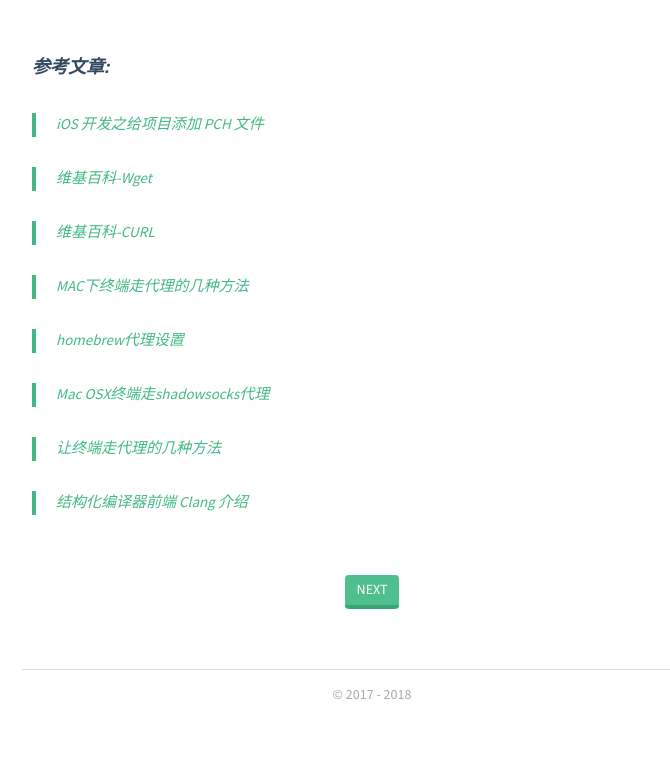
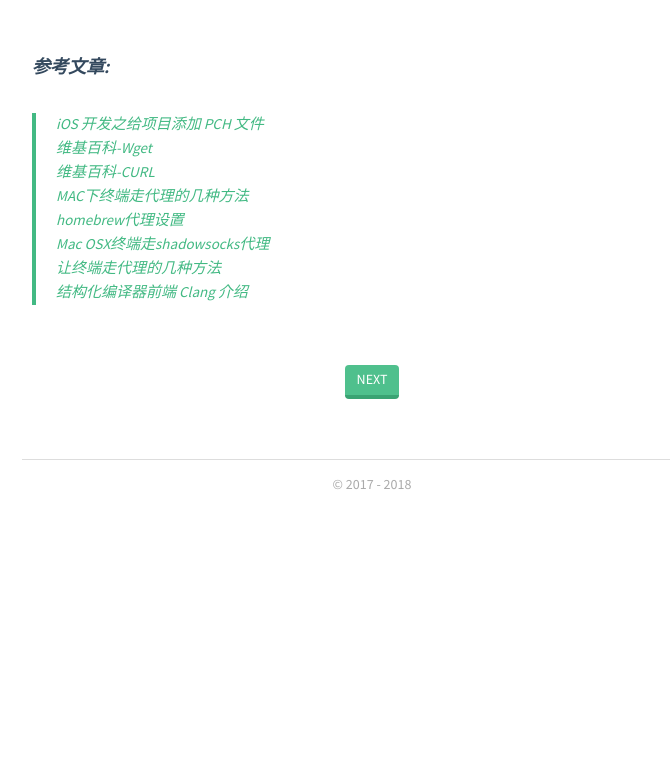
Before and after one commit to youngzihao/youngzihao.github.io, a plain HTML site: page 2018/07/15/internSecendThirdWeek/index.html in a window 1280 px wide. Shown: the part 3203-3971 px from the top of the page, without its empty margins (268-938 px from the left). After the commit the page ends 3761 px from the top, so only its background shows below. Drawn offline with nearby package versions, Linux system fonts and the light colour scheme; some packages are replaced by stand-ins of ours.

Commit message:
Site updated: 2018-07-15 11:02:18

```diff
--- a/2018/07/15/internSecendThirdWeek/index.html
+++ b/2018/07/15/internSecendThirdWeek/index.html
@@ -72,27 +72,6 @@
 
 
 <h4 id="参考文章"><a href="#参考文章" class="headerlink" title="参考文章:"></a><em>参考文章:</em></h4><blockquote>
-<p><em><a href="https://www.jianshu.com/p/f23d11e87af3" target="_blank" rel="noopener">iOS 开发之给项目添加 PCH 文件</a></em></p>
-</blockquote>
-<blockquote>
-<p><em><a href="https://zh.wikipedia.org/wiki/Wget" target="_blank" rel="noopener">维基百科-Wget</a></em></p>
-</blockquote>
-<blockquote>
-<p><em><a href="https://zh.wikipedia.org/wiki/CURL" target="_blank" rel="noopener">维基百科-CURL</a></em></p>
-</blockquote>
-<blockquote>
-<p><em><a href="https://blog.csdn.net/u011537073/article/details/71125571" target="_blank" rel="noopener">MAC下终端走代理的几种方法</a></em></p>
-</blockquote>
-<blockquote>
-<p><em><a href="https://www.jianshu.com/p/005963a4d843" target="_blank" rel="noopener">homebrew代理设置</a></em></p>
-</blockquote>
-<blockquote>
-<p><em><a href="https://github.com/mrdulin/blog/issues/18" target="_blank" rel="noopener">Mac OSX终端走shadowsocks代理</a></em></p>
-</blockquote>
-<blockquote>
-<p><em><a href="https://blog.fazero.me/2015/09/15/让终端走代理的几种方法/" target="_blank" rel="noopener">让终端走代理的几种方法</a></em></p>
-</blockquote>
-<blockquote>
-<p><em><a href="https://www.ibm.com/developerworks/cn/opensource/os-cn-clang/" target="_blank" rel="noopener">结构化编译器前端 Clang 介绍</a></em></p>
+<p><em><a href="https://www.jianshu.com/p/f23d11e87af3" target="_blank" rel="noopener">iOS 开发之给项目添加 PCH 文件</a></em><br><em><a href="https://zh.wikipedia.org/wiki/Wget" target="_blank" rel="noopener">维基百科-Wget</a></em><br><em><a href="https://zh.wikipedia.org/wiki/CURL" target="_blank" rel="noopener">维基百科-CURL</a></em><br><em><a href="https://blog.csdn.net/u011537073/article/details/71125571" target="_blank" rel="noopener">MAC下终端走代理的几种方法</a></em><br><em><a href="https://www.jianshu.com/p/005963a4d843" target="_blank" rel="noopener">homebrew代理设置</a></em><br><em><a href="https://github.com/mrdulin/blog/issues/18" target="_blank" rel="noopener">Mac OSX终端走shadowsocks代理</a></em><br><em><a href="https://blog.fazero.me/2015/09/15/让终端走代理的几种方法/" target="_blank" rel="noopener">让终端走代理的几种方法</a></em><br><em><a href="https://www.ibm.com/developerworks/cn/opensource/os-cn-clang/" target="_blank" rel="noopener">结构化编译器前端 Clang 介绍</a></em></p>
 </blockquote>
 </div></article></div></main><footer><div class="paginator"><a href="/2018/07/08/loser/" class="next">NEXT</a></div><div class="copyright"><p>© 2017 - 2018 <a href="http://yoursite.com"></a> <a href="https://hexo.io/" target="_blank"> </a> <a href="https://github.com/pinggod/hexo-theme-apollo" target="_blank"> </a></p></div></footer></div><script async src="//cdn.bootcss.com/mathjax/2.7.0/MathJax.js?config=TeX-MML-AM_CHTML" integrity="sha384-crwIf/BuaWM9rM65iM+dWFldgQ1Un8jWZMuh3puxb8TOY9+linwLoI7ZHZT+aekW" crossorigin="anonymous"></script></body></html>
--- a/sitemap.xml
+++ b/sitemap.xml
@@ -4,7 +4,7 @@
   <url>
     <loc>http://yoursite.com/2018/07/15/internSecendThirdWeek/</loc>
 
-    <lastmod>2018-07-15T02:58:58.271Z</lastmod>
+    <lastmod>2018-07-15T03:02:00.633Z</lastmod>
 
   </url>
 
```
Also changed, not shown: atom.xml (+3 -3 lines).
